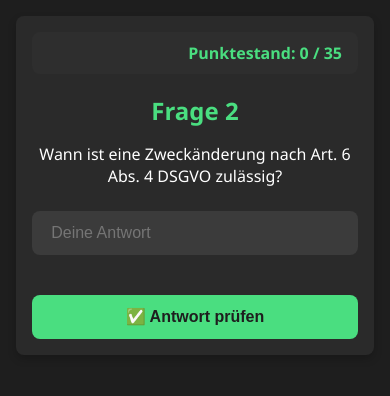
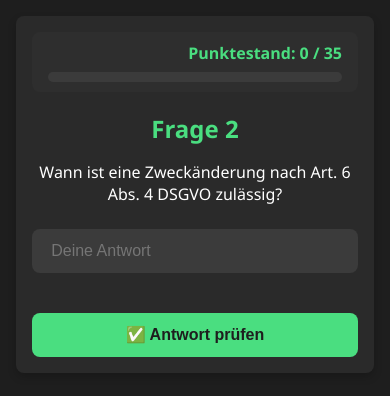
Before and after one commit to sleischel/Datenschutz, a Flask app: page /questions/1 in a window 390 px wide. Shown: the top 396 px of the page. Run offline with Flask 3, Linux system fonts and the light colour scheme.

Commit message:
Update style.css

```diff
--- a/static/style.css
+++ b/static/style.css
@@ -311,3 +311,17 @@ body.start-screen {
     text-align: right;
     font-size: 1rem;
 }
+.progress-bar-container {
+    width: 100%;
+    height: 10px;
+    background-color: #3b3b3b;
+    border-radius: 999px;
+    margin-top: 8px;
+    overflow: hidden;
+}
+
+.progress-bar-fill {
+    height: 100%;
+    background-color: #4ade80;
+    transition: width 0.6s ease-in-out;
+}
```
